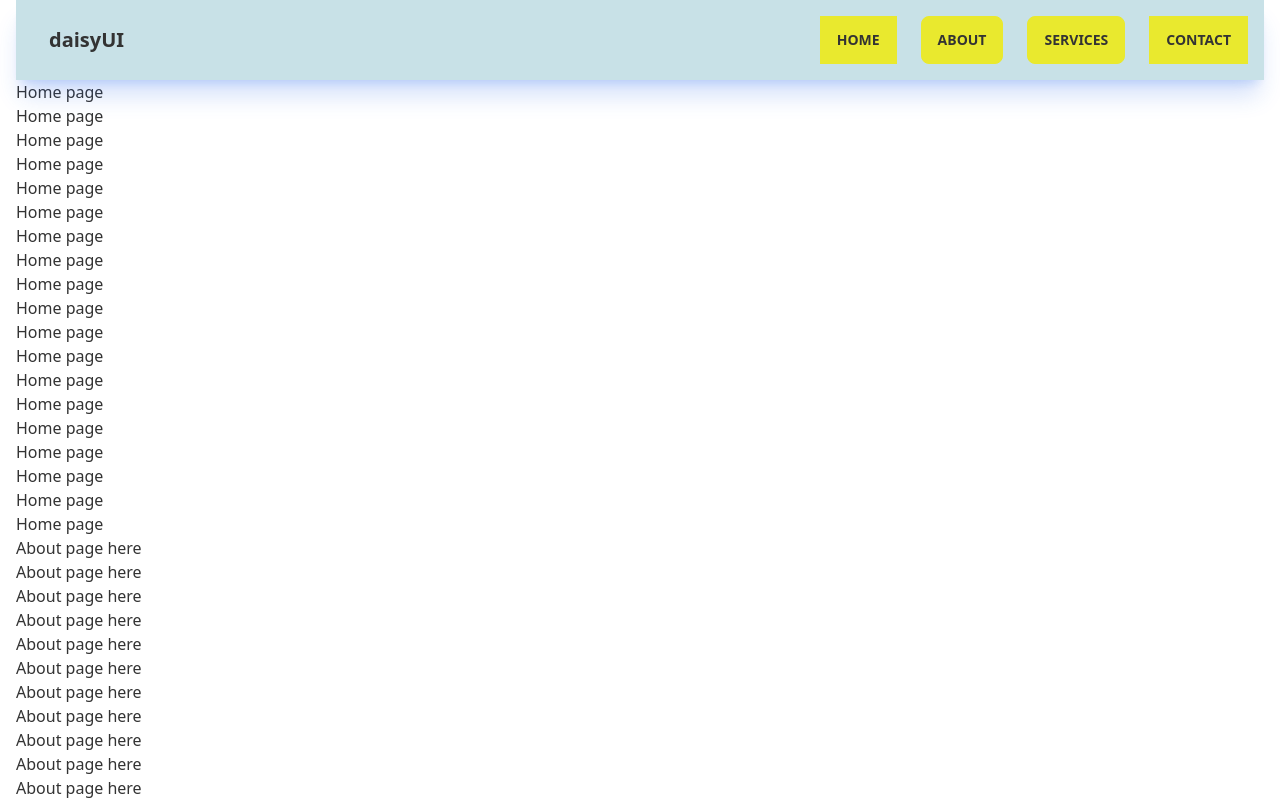
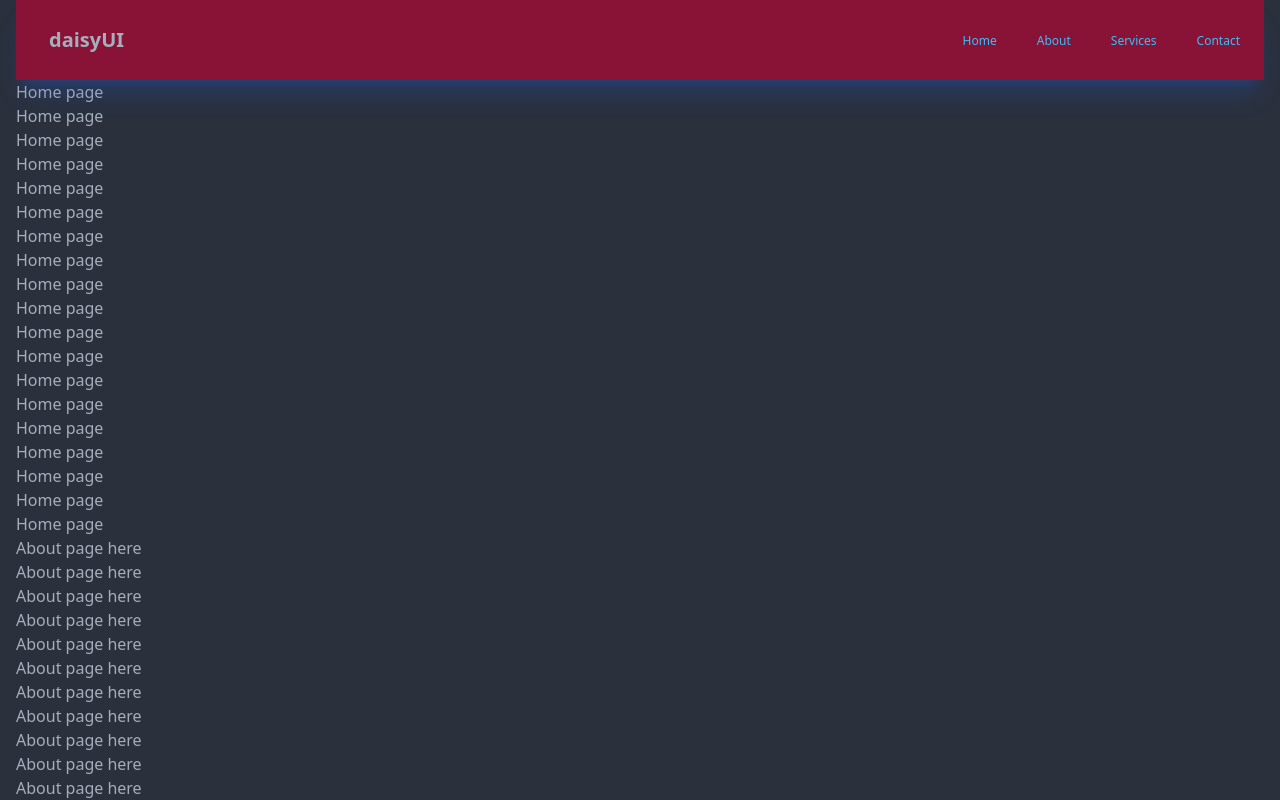
Before and after one commit to 4lexjandro/agency, a React (Create React App) app: page / in a window 1280 px wide. Shown: the top 800 px of the page. Built offline with nearby package versions, Linux system fonts and the light colour scheme.

Commit message:
footer fixed, now to work on pages themselves

```diff
--- a/public/index.html
+++ b/public/index.html
@@ -1,5 +1,5 @@
 <!DOCTYPE html>
-<html lang="en" data-theme="lemonade">
+<html lang="en" data-theme="dark">
   <head>
     <meta charset="utf-8" />
     <link rel="icon" href="%PUBLIC_URL%/favicon.ico" />
--- a/src/App.js
+++ b/src/App.js
@@ -2,7 +2,7 @@
 import Footer from './components/Footer'
 import Navbar from './components/Navbar'
 import Minifooter from './components/signature/Minifooter'
-import Content from './pages/Content'
+
 import "./styles.css"
 
 
--- a/src/components/Footer.jsx
+++ b/src/components/Footer.jsx
@@ -1,11 +1,18 @@
 import React from 'react'
+import { FontAwesomeIcon } from "@fortawesome/react-fontawesome";
+import {
+    faYoutube,
+    faFacebook,
+    faTwitter,
+    faInstagram
+  } from "@fortawesome/free-brands-svg-icons";
 
 function Footer() {
   return (
       <div>
 
 
-     <footer class="footer p-10 bg-info text-base-content">
+     <footer class="footer p-10 bg-rose-900 text-base-content">
   <div>
     <span class="footer-title">Services</span>
     <a class="link link-hover">Branding</a>
@@ -23,9 +30,22 @@ function Footer() {
   <div>
     <span class="footer-title">Social</span>
     <div class="grid grid-flow-col gap-4">
-      <a><svg xmlns="http://www.w3.org/2000/svg" width="24" height="24" viewBox="0 0 24 24" class="fill-current"><path d="M24 4.557c-.883.392-1.832.656-2.828.775 1.017-.609 1.798-1.574 2.165-2.724-.951.564-2.005.974-3.127 1.195-.897-.957-2.178-1.555-3.594-1.555-3.179 0-5.515 2.966-4.797 6.045-4.091-.205-7.719-2.165-10.148-5.144-1.29 2.213-.669 5.108 1.523 6.574-.806-.026-1.566-.247-2.229-.616-.054 2.281 1.581 4.415 3.949 4.89-.693.188-1.452.232-2.224.084.626 1.956 2.444 3.379 4.6 3.419-2.07 1.623-4.678 2.348-7.29 2.04 2.179 1.397 4.768 2.212 7.548 2.212 9.142 0 14.307-7.721 13.995-14.646.962-.695 1.797-1.562 2.457-2.549z"></path></svg></a>
-      <a><svg xmlns="http://www.w3.org/2000/svg" width="24" height="24" viewBox="0 0 24 24" class="fill-current"><path d="M19.615 3.184c-3.604-.246-11.631-.245-15.23 0-3.897.266-4.356 2.62-4.385 8.816.029 6.185.484 8.549 4.385 8.816 3.6.245 11.626.246 15.23 0 3.897-.266 4.356-2.62 4.385-8.816-.029-6.185-.484-8.549-4.385-8.816zm-10.615 12.816v-8l8 3.993-8 4.007z"></path></svg></a>
-      <a><svg xmlns="http://www.w3.org/2000/svg" width="24" height="24" viewBox="0 0 24 24" class="fill-current"><path d="M9 8h-3v4h3v12h5v-12h3.642l.358-4h-4v-1.667c0-.955.192-1.333 1.115-1.333h2.885v-5h-3.808c-3.596 0-5.192 1.583-5.192 4.615v3.385z"></path></svg></a>
+    <a href="https://www.twitter.com" className="twitter social">
+        <FontAwesomeIcon icon={faTwitter} size="2x" />
+      </a>
+      <a href="https://www.youtube.com"
+        className="youtube social">
+        <FontAwesomeIcon icon={faYoutube} size="2x" />
+      </a>
+      <a href="https://facebook.com"
+        className="facebook social">
+        <FontAwesomeIcon icon={faFacebook} size="2x" />
+      </a>
+      <a href="https://www.instagram.com"
+        className="instagram social">
+        <FontAwesomeIcon icon={faInstagram} size="2x" />
+      </a>
+
     </div>
   </div>
 </footer>
--- a/src/components/Navbar.jsx
+++ b/src/components/Navbar.jsx
@@ -14,15 +14,15 @@ const Navbar = () => {
 
 
     <div className="flex-1 px-2 mx-2 ">
-    <header class="sticky top-0 z-30 w-full px-2 py-4 bg-info shadow-xl shadow-blue-600/20 sm:px-4 ">
+    <header class="sticky top-0 z-30 w-full px-2 py-4 bg-rose-900 shadow-xl shadow-blue-600/20 sm:px-4 ">
     <div class="flex items-center justify-between mx-auto max-w-7xl">
     <div class="flex-1">
-      <a class="btn btn-ghost normal-case text-xl">daisyUI</a>
+    <a class="btn btn-ghost normal-case text-xl" href="#home">daisyUI</a>
      </div>
   <div class="flex-none">
   <ul class="menu menu-horizontal p-0 gap-6">
        <li>
-        <button class="btn btn-secondary">
+        <button class="btn-xs  btn-outline btn-info">
           <a href="#home" >
             Home
           </a>
@@ -31,7 +31,7 @@ const Navbar = () => {
 
 
       <li>
-        <button class="btn btn-secondary">
+        <button class="btn-xs  btn-outline btn-info">
         <a href="#about" >
             About
           </a>
@@ -39,7 +39,7 @@ const Navbar = () => {
       </li>
 
       <li tabindex="0">
-       <button class="btn btn-secondary">
+       <button class="btn-xs  btn-outline btn-info">
       <a href="#services" >
             Services
       </a>
@@ -53,7 +53,7 @@ const Navbar = () => {
 
       </li>
       <li>
-        <button class="btn btn-secondary">
+        <button class="btn-xs  btn-outline btn-info">
       <a href="#contact" >
             Contact
       </a>
--- a/src/components/signature/Minifooter.jsx
+++ b/src/components/signature/Minifooter.jsx
@@ -8,7 +8,7 @@ function Footer() {
 
 
   return (
-    <footer className='footer p-0 bg-neutral-content text-primary-content footer-center'>
+    <footer className='footer p-0 bg-pink-600 text-primary-content footer-center'>
 
     <div>
       <Social />
--- a/src/components/signature/Social.jsx
+++ b/src/components/signature/Social.jsx
@@ -18,7 +18,7 @@ export default function SocialFollow() {
 
 
 
-    <div className="grid grid-flow-col gap-10 bg-neutral-content ">
+    <div className="grid grid-flow-col gap-10 bg-pink-600 ">
 
  <a href="https://www.youtube.com/channel/UCoEzp7t1xdHp7ItsaD30N8w"
         className="youtube social">
```
